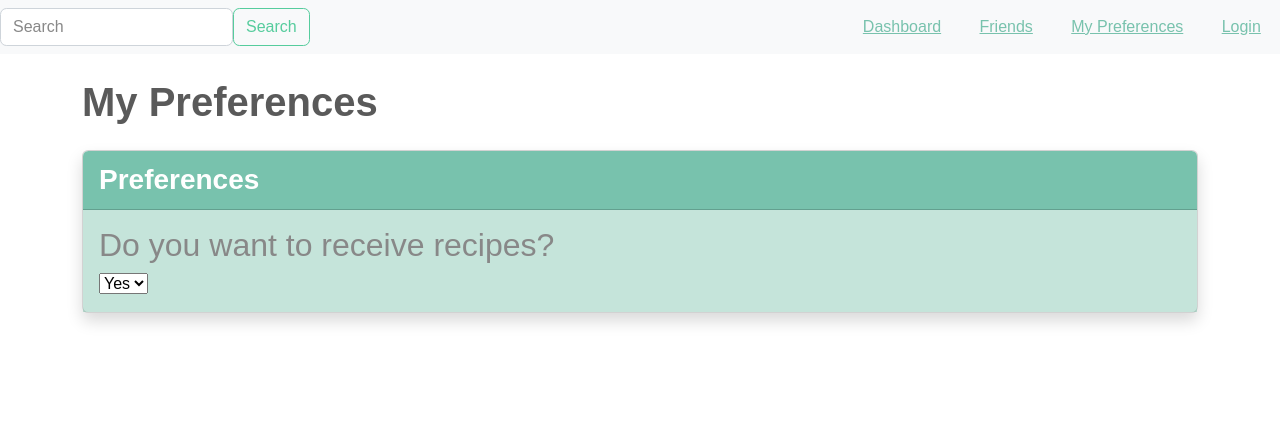
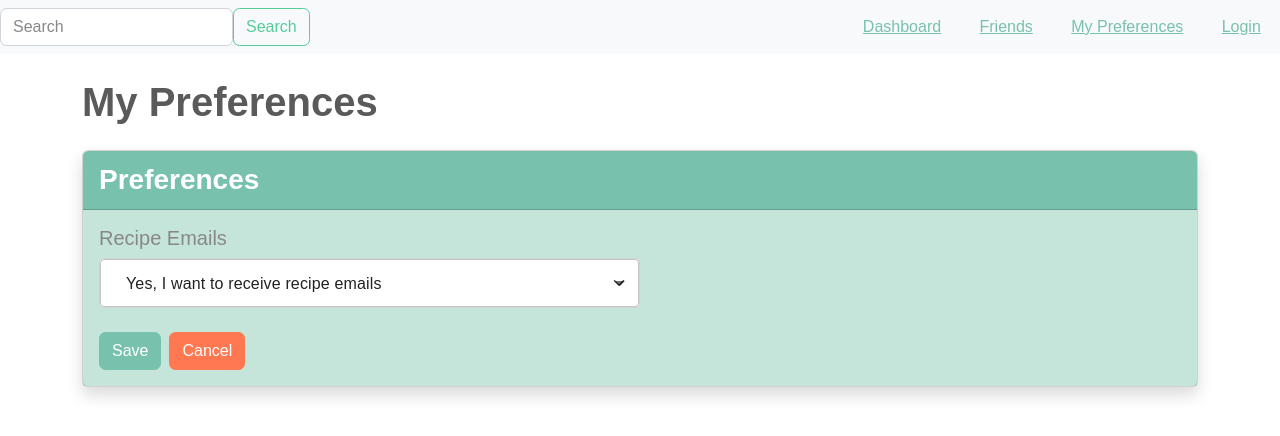
Before and after one commit to amir-aliyu/yakumbo, a React (Create React App) app in the folder frontend/: page /preferences in a window 1280 px wide. Shown: the top 436 px of the page. Built offline with nearby package versions, Linux system fonts and the light colour scheme; no server answers; a web font is replaced by a local one.

Commit message:
Prototype preferences page

```diff
--- a/frontend/src/components/Preferences/Preferences.tsx
+++ b/frontend/src/components/Preferences/Preferences.tsx
@@ -1,10 +1,62 @@
 import React, { useState } from "react";
+import { useEffect } from "react";
+import { Box, Select, TextField, Button } from "@mui/material";
+import { useNavigate } from 'react-router-dom';
+import { toast } from 'react-toastify';
 
 const Preferences = () => {
-    const [selection, setSelection] = useState("");
+    const navigate = useNavigate();
+    const [recipeOptIn, setRecipeOptIn] = useState(true);
+    const [recipeOptInValue, setRecipeOptInValue] = useState(
+        recipeOptIn ? 1 : 0
+    );
+    const [uuid, setUuid] = React.useState(null);
+
+    useEffect(() => {
+        fetch('http://localhost:4000/api/accounts/cookies', {
+            method: 'GET',
+            credentials: 'include', // Include credentials
+        })
+        .then(response => response.json())
+        .then(data => {setUuid(data.uuid);})
+        .catch(error => console.error('Error:', error));
+        console.log(uuid);
+    }, [uuid, setUuid]);
 
     const handleChange = (event) => {
-        setSelection(event.target.value);
+        if (event.target.value === "1") {
+            setRecipeOptIn(true);
+            setRecipeOptInValue(1);
+        } else if (event.target.value === "0") {
+            setRecipeOptIn(false);
+            setRecipeOptInValue(0);
+        }
+    };
+
+    const handleSubmit = async (event) => {
+        event.preventDefault();
+        try {
+            const response = await fetch('http://localhost:4000/api/accounts/update-preferences', {
+                method: 'POST',
+                headers: {
+                    'Content-Type': 'application/json',
+                },
+                body: JSON.stringify({
+                    uuid: uuid,
+                    recipeOptIn: recipeOptIn,
+                }),
+            });
+            if (response.ok) {
+                const data = await response.json();
+                console.log(data);
+                toast.success('Preferences updated successfully');
+                navigate('/account');
+            } else {
+                console.log('Failed to update preferences');
+            }
+        } catch (error) {
+            console.error('Error:', error);
+        }
     };
 
     return (
@@ -15,11 +67,33 @@ const Preferences = () => {
             <p className="m-0 fs-3">Preferences</p>
           </div>
           <div className="card-body" style={{ backgroundColor: 'rgba(110, 187, 164, 0.4)' }}>
-            <h2>Do you want to receive recipes?</h2>
-            <select value={selection} onChange={handleChange}>
-              <option value="yes">Yes</option>
-              <option value="no">No</option>
-            </select>
+            <h5 className="card-title">Recipe Emails</h5>
+            <Box component="form" sx={{ display: "flex", flexWrap: "wrap" }} onSubmit={handleSubmit}>
+              <Select
+                native
+                value={recipeOptInValue}
+                onChange={handleChange}
+                inputProps={{
+                  name: "recipeOptIn",
+                  id: "recipeOptIn",
+                }}
+                sx = {{ width: "50%", height: "50px" }}
+                className="form-select"
+              >
+                <option value="" disabled>
+                  Select an option
+                </option>
+                <option value={1}>Yes, I want to receive recipe emails</option>
+                <option value={0}>No, I do not want to receive recipe emails</option>
+              </Select>
+              <Box sx={{ width: "100%" }} />
+              <button type="submit" className="btn btn-primary mt-4">
+                Save
+              </button>
+              <button type="reset" className="btn btn-danger mt-4 ms-2">
+                Cancel
+              </button>
+            </Box>
           </div>
         </div>
       </div>
```
Also changed, not shown: 2 other files (tests, documents, lock files or other folders).
